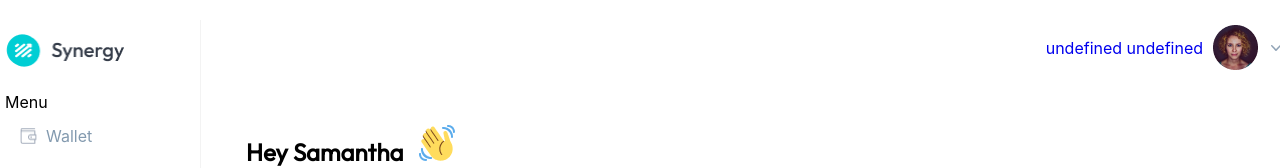
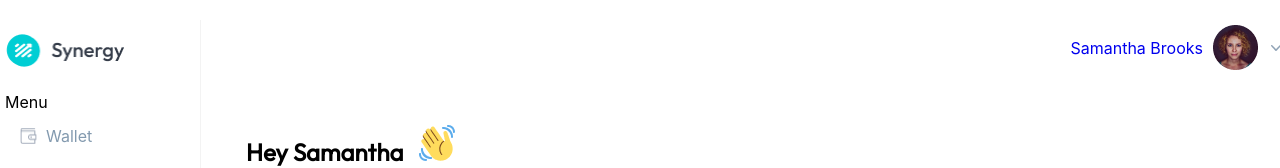
Before and after one commit to nology-tech/synergy, a React (Create React App) app: page /wallet in a window 1280 px wide. Shown: the top 168 px of the page. Built offline with nearby package versions, Linux system fonts and the light colour scheme.

Commit message:
Fixed profilename to display username = Samantha Brooks by default to fix the null null display

```diff
--- a/src/App.jsx
+++ b/src/App.jsx
@@ -10,7 +10,7 @@ import LoginFlowWelcome from "./components/LoginFlowWelcome/LoginFlowWelcome";
 import BankDetails from "./containers/BankDetails/BankDetails";
 import BillingAddress from "./containers/BillingAddress/BillingAddress";
 import LandingMain from "./containers/LandingMain/LandingMain";
-import ContactListPage from "./components/ContactListPage/ContactListPage";
+// import ContactListPage from "./components/ContactListPage/ContactListPage";
 import LiveRates from "./components/LiveRates/LiveRates";
 import Wallet from "./containers/Wallet/Wallet";
 
@@ -18,7 +18,7 @@ import CurrencyConverterContainer from "./containers/CurrencyConverterContainer/
 import currency from "./data/currency";
 import TransferMakeTransfer from "./components/TransferMakeTransfer/TransferMakeTransfer";
 import ContactAdd from "./components/ContactAdd/ContactAdd";
-import Search from "./components/Search/Search";
+// import Search from "./components/Search/Search";
 
 const App = () => {
   //user Information
@@ -178,12 +178,12 @@ const handleAccountName = (e) => {
           />} />
           <Route path="/forgotten-password" element={<ForgottenPassword />} />
           <Route path="/change-password" element={<LoginFlowChangePsw />} />
-          <Route path="/wallet" element={<Wallet accountName={accountName} />} />
+          <Route path="/wallet" element={<Wallet username={username} />} />
           <Route path="/contacts" element={<ContactAdd />} />
           <Route path="/liverates" element={<LiveRates />} />
           <Route path="/signin" element={<LoginFlowWelcome />} />
-          <Route path="/userprofile" element={<Wallet accountName={accountName} />} />
-          <Route path="/dashboard" element={<Wallet accountName={accountName}/>} />
+          <Route path="/userprofile" element={<Wallet username={username} />} />
+          <Route path="/dashboard" element={<Wallet username={username}/>} />
           <Route path="/home" element={<LandingMain />}></Route>
           <Route path="/features" element={<LandingMain />}></Route>
           <Route path="/about" element={<LandingMain />}></Route>
--- a/src/components/ContactListPage/ContactListPage.jsx
+++ b/src/components/ContactListPage/ContactListPage.jsx
@@ -7,13 +7,13 @@ import DashboardHeader from '../DashboardHeader/DashboardHeader';
 
 const ContactListPage = (props) => {
 
-  const { handleAddContact } = props;
+  const { handleAddContact,username } = props;
 
   return (
         <div className="dashboardPage">
                 <NavMenu />
             <div className='dashboardPage__right'>
-                <DashboardHeader  />
+                <DashboardHeader username={username} />
                 <ContactContainer
                   onClick = {handleAddContact}
                 />
--- a/src/components/DashboardHeader/DashboardHeader.jsx
+++ b/src/components/DashboardHeader/DashboardHeader.jsx
@@ -6,10 +6,10 @@ import { Link } from "react-router-dom";
 
 
 const DashboardHeader = (props) => {
-  const {accountFirstName, accountLastName}=props;
+  const {username}=props;
 
     let profileImg = profile;
-    let profileName = accountFirstName + " " + accountLastName;
+    let profileName = username;
     const downImg = chevron;
 
   return (
--- a/src/containers/Wallet/Wallet.jsx
+++ b/src/containers/Wallet/Wallet.jsx
@@ -6,22 +6,24 @@ import ContactContainer from '../ContactContainer/ContactContainer';
 import DashboardHeader from '../../components/DashboardHeader/DashboardHeader';
 import highFive from "../../assets/images/Emojihand.png";
 import "../../assets/sass/_dashboard.scss"
-import UserContacts from '../../components/UserContacts/UserContacts';
+// import UserContacts from '../../components/UserContacts/UserContacts';
 import "./Wallet.scss"
 
 const Wallet = (props) => {
 
-  const {accountFirstName, accountLastName}=props;
+  const {username}=props;
   const [walletOn, setWalletOn] = useState(true);
+  const firstname=(username.split(" ",2))[0];
   return (
     <div className="dashboardPage wallet-page">
       <NavMenu />
       <div className="dashboardPage__right">
-        <DashboardHeader accountFirstName={accountFirstName} accountLastName = {accountLastName}/>
+        <DashboardHeader username={username} />
         <div className="wallet-page__main">
           <div className="greeting__firstName">
             <h2>
-              {"Hey " + userInfo[0].firstName}
+              {/* {"Hey " + userInfo[0].firstName} */}
+              {"Hey " + firstname}
               <img className="greetings__wave" src={highFive} alt="highFiveWave" />
             </h2>
           </div>
```
